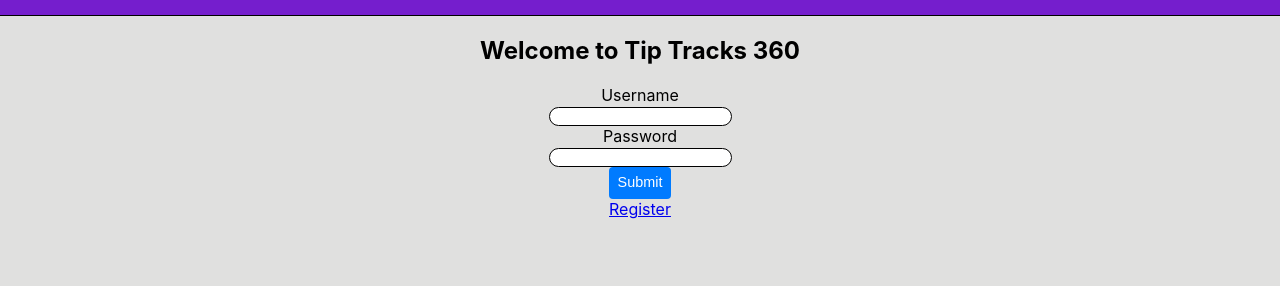
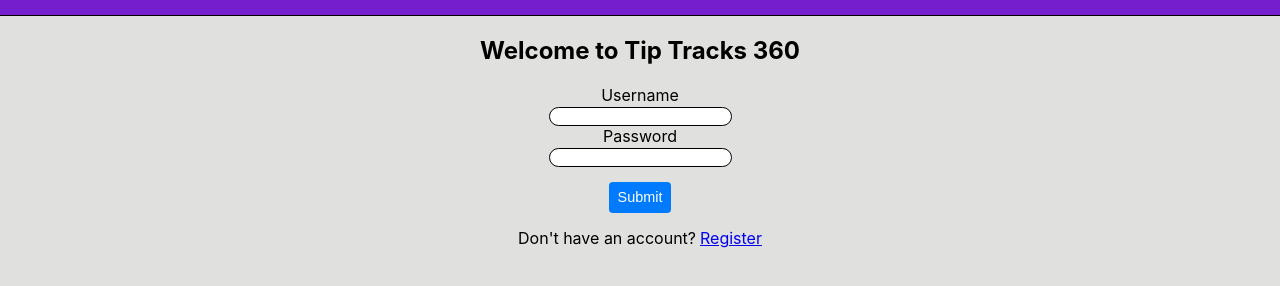
Before and after one commit to skunkpirates42/tiptracks-360-client, a React app: page / in a window 1280 px wide. Shown: the part 84-370 px from the top of the page. Built offline with nearby package versions, Linux system fonts and the light colour scheme; no server answers.

Commit message:
cleaned up some code and added some styles to login

```diff
--- a/src/components/add-tips-form.js
+++ b/src/components/add-tips-form.js
@@ -13,8 +13,6 @@ export class AddTipsForm extends Component {
     const { dispatch } = this.props;
     const newReport = { date, baseWage, hours, notes, tippedOut, totalTips }
     return dispatch(saveTips(newReport));
-    // Trying to redirect to stats page ...
-    // .then(() => this.props.history.push('/stats'));
 }
 
   render() {
@@ -29,7 +27,6 @@ export class AddTipsForm extends Component {
           <div className="message message-error">{this.props.error}</div>
         );
     }
-
 
     return (
       <div>
@@ -75,9 +72,6 @@ export class AddTipsForm extends Component {
   }
 }
 
-
-
-
 export default requiresLogin()(reduxForm({
   form: 'addTips',
   onSubmitFail: (errors, dispatch) =>
--- a/src/components/card.js
+++ b/src/components/card.js
@@ -9,7 +9,7 @@ export function Card(props) {
   return (
     <div className="card">
       <li className="tip-report">
-        {props.formattedDate && <p>{props.formattedDate}</p>}
+        <p><span>{props.formattedDate}</span></p>
         <p>Take Home Tips: <span>{props.totalTips || props.takeHomeTips}</span></p>
         <p>Total Hours: <span>{props.hours}</span></p>
         <p>{props.hourlyType}: <span>${(props.hourlyRate || props.avgWage).toFixed(2)} / hr</span></p>
--- a/src/components/login-form.js
+++ b/src/components/login-form.js
@@ -47,9 +47,9 @@ export class LoginForm extends Component {
             name="password"
             validate={[required, nonEmpty]}
           />
-          <button disabled={pristine || submitting}>Submit</button>
+          <button className="submit" disabled={pristine || submitting}>Submit</button>
         </form>
-        <Link to="/register">Register</Link>
+        <span className="register">Don't have an account?</span><Link to="/register">Register</Link>
       </div>
     )
   }
--- a/src/components/styles/login.css
+++ b/src/components/styles/login.css
@@ -1,3 +1,10 @@
 /* input, label {
   display: block;
 } */
+
+.submit {
+  margin: 1em 0;
+}
+.register {
+  margin-right: .25em;
+}
```
